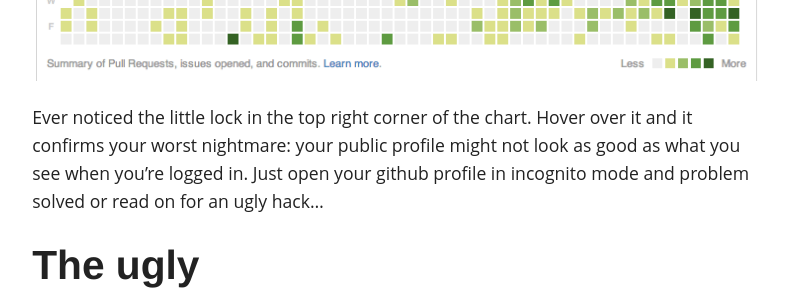
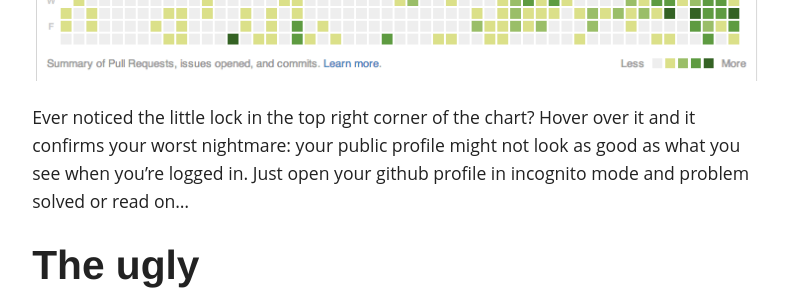
Before and after one commit to dublado/csabapalfi.github.io, a Jekyll site: the page built from _posts/2014-05-24-github-public-activity.md, in a window 1280 px wide. Shown: the part 1038-1339 px from the top of the page, without its empty margins (243-1036 px from the left). Built offline with Jekyll 4.4.1, drawn with Linux system fonts in a browser that asks for light colours; Markdown is read by kramdown in place of the engine named in the settings.

Commit message:
better wording

```diff
--- a/_posts/2014-05-24-github-public-activity.md
+++ b/_posts/2014-05-24-github-public-activity.md
@@ -16,7 +16,7 @@ The problem is that they **don't provide an accurate view** of your **public act
 
 ![github activity includes private repos](/assets/images/github_acitivity_private_repos.png)
 
-Ever noticed the little lock in the top right corner of the chart. Hover over it and it confirms your worst nightmare: your public profile might not look as good as what you see when you're logged in. Just open your github profile in incognito mode and problem solved or read on for an ugly hack...
+Ever noticed the little lock in the top right corner of the chart? Hover over it and it confirms your worst nightmare: your public profile might not look as good as what you see when you're logged in. Just open your github profile in incognito mode and problem solved or read on...
 
 ## The ugly
 
```
